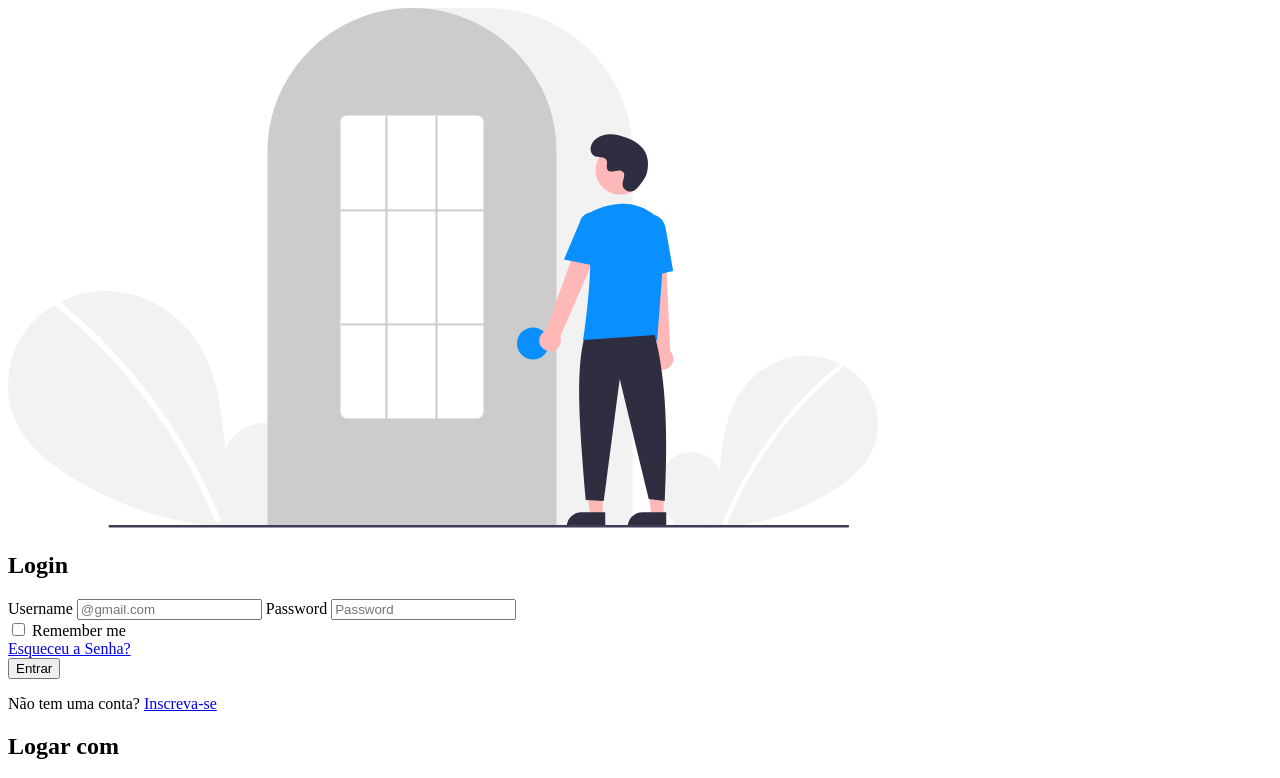
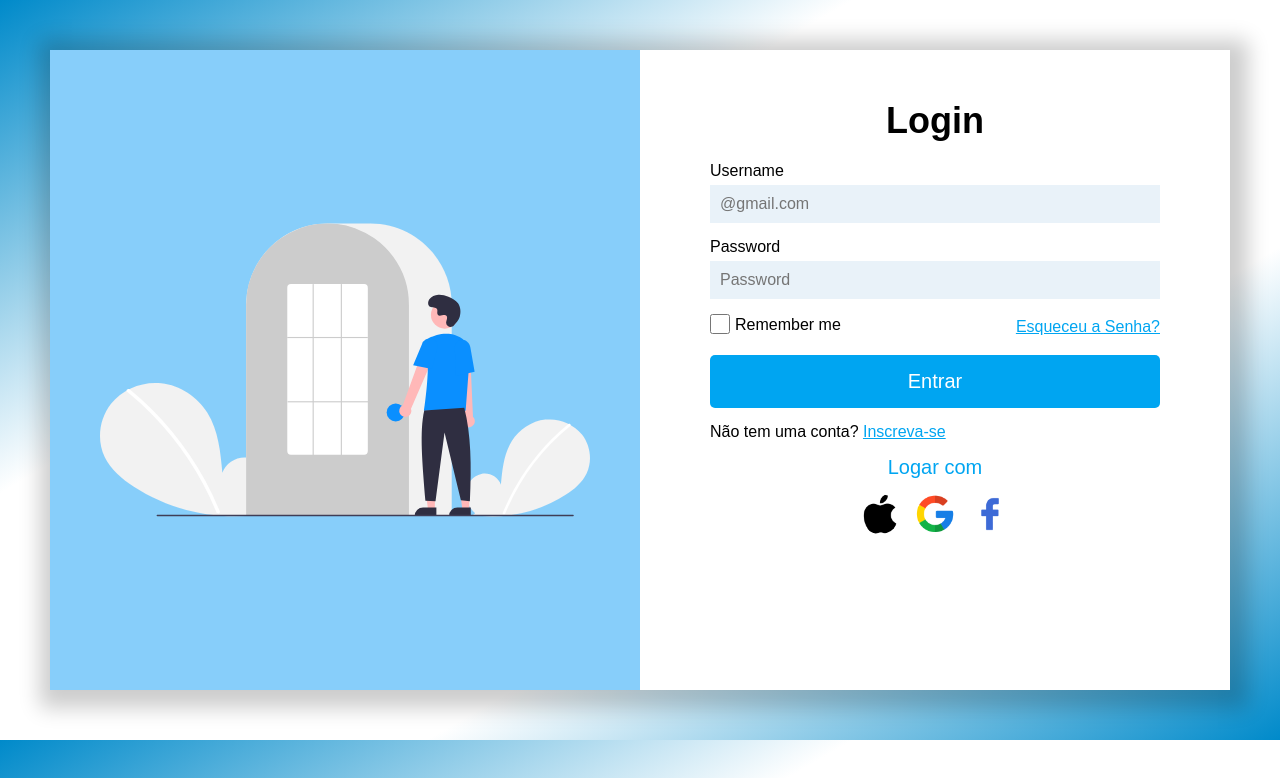
Before and after one commit to ThiagoCruz00/tela-login-remake, a plain HTML site: page index.html in a window 1280 px wide. Shown: the top 778 px of the page. Drawn offline with Linux system fonts and the light colour scheme.

Commit message:
feat: Criei uma tela de login remake

```diff
--- /dev/null
+++ b/css/style.css
@@ -0,0 +1,130 @@
+*{
+    border: 0;
+    margin: 0;
+    box-sizing: border-box;
+    font-family: Arial, Helvetica, sans-serif;
+    padding: 0;
+}
+
+body{
+    display: flex;
+    justify-content: center;
+    align-items: center;
+    background-image: linear-gradient(to right bottom, #008aca, #fff , #fff , #008aca);
+    width: 100vw;
+    padding: 50px;
+}
+
+section{
+    display: flex;
+    box-shadow: 4px 4px 20px 14px rgba(0,0,0,0.2);
+}
+
+.container-senha{
+    display: flex;
+    justify-content: space-between;
+    align-items: center;
+    text-align: center;
+}
+
+.container-imagem,.container-login{
+    width: 50%;
+    padding: 50px;
+    height: 80vh;
+    background-color: #fff;
+}
+
+.container-imagem{
+    background-color: #87cefa;;
+}
+
+div > img{
+    width: 100%;
+    height: 100%;
+
+}
+
+main > article > div > a > img{
+    width: 40px;
+    height: 40px;
+    border-radius: 50%;
+
+}
+
+main{
+    padding: 20px;
+    display: flex;
+    flex-direction: column;
+    justify-content: center;
+}
+
+header{
+    align-items: center;
+    text-align: center;
+    font-size: 24px;
+}
+
+label{
+    margin-bottom: 5px;
+}
+
+input{
+    padding: 10px;
+    font-size: 16px;
+    margin-bottom: 15px;
+    background-color: #E9F2F9;
+}
+
+button{
+    margin: 15px 0 15px 0;
+    background-color: #00A5F1;
+    padding: 15px;
+    border-radius: 5px;
+    font-size: 20px;
+    color: #fff;
+    cursor: pointer;
+    transition: 0.2s ;
+}
+
+button:hover{
+    background-color: #008aca;
+
+}
+
+a{
+    color: #00A5F1;
+}
+
+article{
+    display: flex;
+    justify-content: space-around;
+    align-items: center;
+    flex-direction: column;
+    margin-top: 15px;
+
+}
+
+article > div{
+    display: flex;
+    gap: 15px;
+    margin-bottom: 15px;
+}
+
+article > div > h2{
+    font-size: 20px;
+    font-weight: 300;
+    color: #00A5F1;
+}
+
+#remember{
+    width: 20px;
+    height: 20px;
+    margin-bottom: 6px;
+    margin-right: 5px;
+}
+
+.container-senha > div{
+    display: flex;
+    align-items: center;
+
+}
--- a/index.html
+++ b/index.html
@@ -3,7 +3,7 @@
 <head>
     <meta charset="UTF-8">
     <meta name="viewport" content="width=device-width, initial-scale=1.0">
-    <link rel="stylesheet" href="./css./style.css">
+    <link rel="stylesheet" href="./css/style.css">
     <title>Tela de login minha</title>
 </head>
 <body>
```
